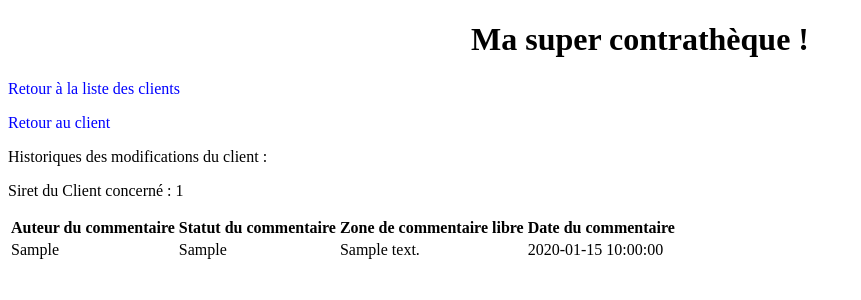
After one commit to Bibiche-35/_Creha-ouest---Contrath-que, a PHP site: template Contratheque/view/frontend/historiqueSuiviClientView.php in a window 1280 px wide. The commit adds this page. Shown: the top 300 px of the page, without its empty margins (0-861 px from the left). Run offline with PHP 8.4, Linux system fonts and the light colour scheme; the template is opened without the code that fills it: most values are stand-ins (such as "Sample title", 1, 10 or a date in 2020).

Commit message:
Afficher l'historique des modifications sur le suivi client

```diff
--- /dev/null
+++ b/Contratheque/view/frontend/historiqueSuiviClientView.php
@@ -0,0 +1,38 @@
+<!-- Ceci est la Vue de la page d'accueil. Elle affiche la page : Affichage -->
+<?php $title = 'Mon blog'; ?>
+
+<?php ob_start(); ?>
+<h1>Ma super contrathèque !</h1>
+<p><a href="index.php?action=listeClients">Retour à la liste des clients</a></p>
+
+<p><a href="index.php?action=detailClient&amp;siret_client=<?= ($_GET['siret_client']) ?>">Retour au client</a></p>
+
+<p>Historiques des modifications du client :</p>
+<p>Siret du Client concerné : <?= ($_GET['siret_client']) ?></p>
+
+<table class="table table-striped">
+<thead>
+    <tr>
+        <th scope="col">Auteur du commentaire</th>
+        <th scope="col">Statut du commentaire</th>
+        <th scope="col">Zone de commentaire libre</th>
+        <th scope="col">Date du commentaire</th>
+    </tr>
+</thead>
+<tbody>
+<!-- TODO #1 boucler sur le tableau $bookList contenant tous les livres
+(supprimez ces 2 lignes d'exemple) -->
+<?php foreach($historiqueSuiviClient as $detail) :?>
+    <tr>
+        <td><?= $detail['auteur_client'];?></td>
+        <td><?= $detail['statut_client'];?></td>
+        <td><?= $detail['commentaire_client'];?></td>
+        <td><?= $detail['datetime_client_fr'];?> </td>
+    </tr>
+<?php endforeach ?>
+</tbody>
+</table>
+
+<?php $content = ob_get_clean(); ?>
+
+<?php require('template.php'); ?>
--- a/Contratheque/view/frontend/listeClientsView.php
+++ b/Contratheque/view/frontend/listeClientsView.php
@@ -2,7 +2,7 @@
 <?php $title = 'Mon blog'; ?>
 
 <?php ob_start(); ?>
-<h1>Ma super contrathèqe !</h1>
+<h1>Ma super contrathèque !</h1>
 <p>Liste des clients :</p>
 
 <table class="table table-striped">
--- a/Contratheque/view/frontend/modifierClientView.php
+++ b/Contratheque/view/frontend/modifierClientView.php
@@ -1,12 +1,10 @@
 <?php $title = 'Modifier un commentaire' ?>
 
 <?php ob_start(); ?>
-<h1>Mon super blog !</h1>
+<h1>Ma super contrathèque !</h1>
 <p><a href="index.php?action=detailClient&amp;siret_client=<?= $postClient['siret_client'] ?>">Retour au client</a></p>
 
 <h2>Modifier un client</h2>
-
-
 
 <form action="index.php?action=modifierClient&amp;siret_client=<?= $postClient['siret_client'] ?>" method="post">
     <div>
```
Also changed, not shown: Contratheque/controller/frontend.php (+14 -0 lines), Contratheque/index.php (+9 -0 lines), Contratheque/model/SuiviClientManager.php (added, +48 -0 lines), Contratheque/view/frontend/detailClientView.php (+27 -2 lines).
